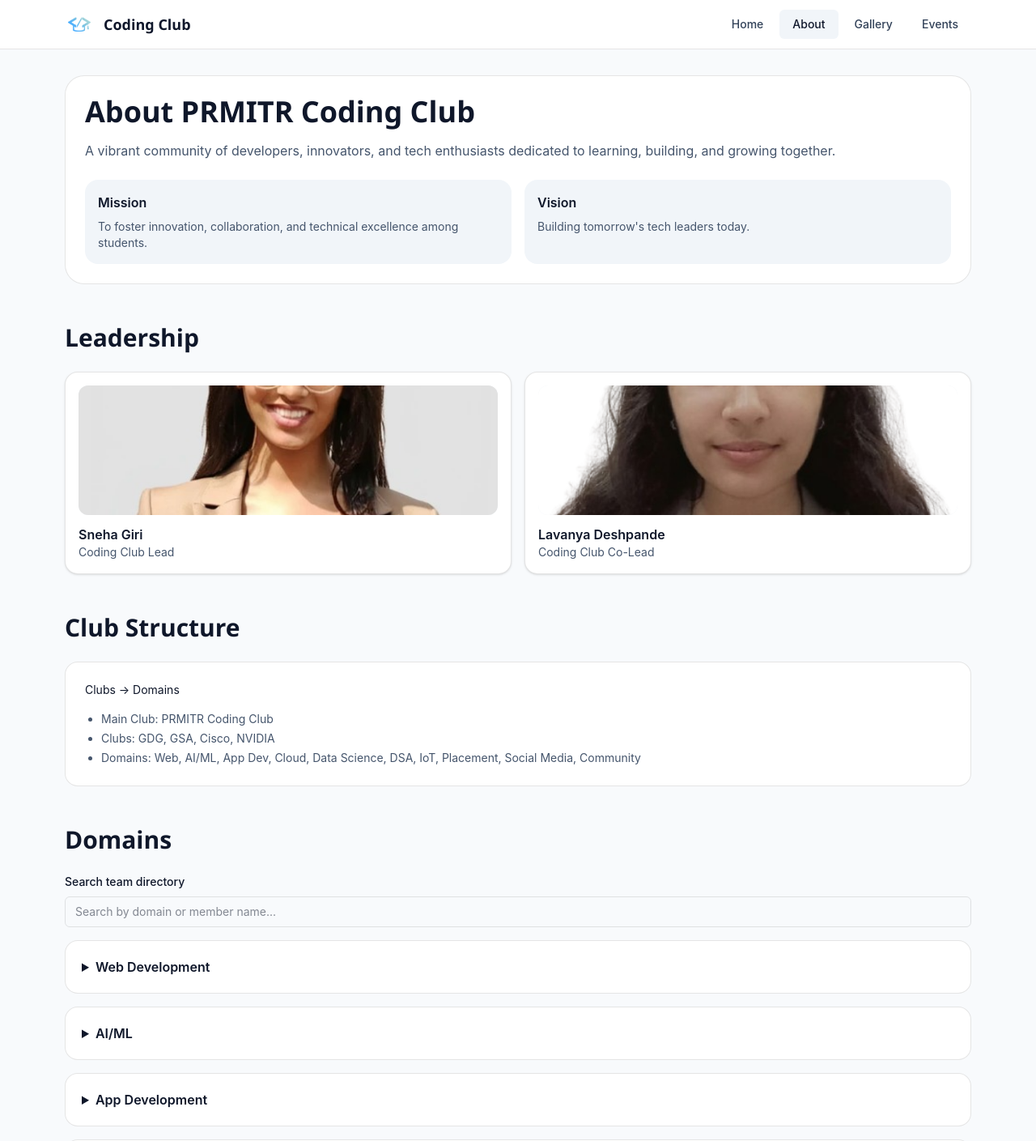
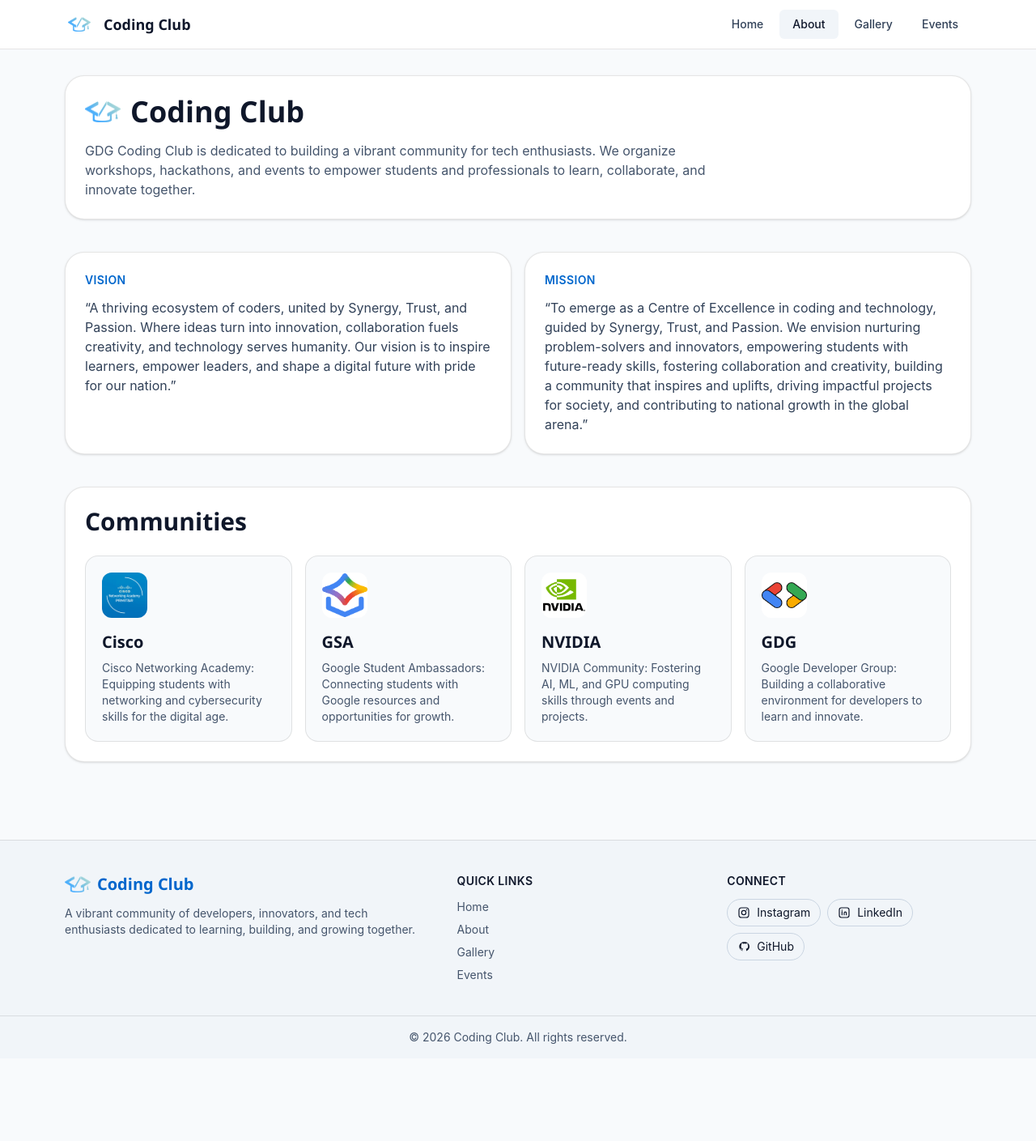
Before and after one commit to GDG-PRMITR/Coding-club-website, a Next.js app: page /about in a window 1280 px wide. Shown: the top 1409 px of the page at 81% size. After the commit the page ends 1307 px from the top, so only its background shows below. Built offline with nearby package versions, Linux system fonts and the light colour scheme.

Commit message:
About Page Done

```diff
--- a/app/about/page.tsx
+++ b/app/about/page.tsx
@@ -1,77 +1,91 @@
 import type { Metadata } from "next";
-import ClubCard from "@/components/ClubCard";
-import DomainDirectory from "@/components/DomainDirectory";
-import TeamCard from "@/components/TeamCard";
-import { clubs } from "@/data/clubs";
-import { faculty } from "@/data/teams";
+import Image from "next/image";
 
 export const metadata: Metadata = {
   title: "About",
-  description: "Learn about PRMITR Coding Club, its leadership, domains, and clubs.",
+  description: "Vision, mission, and communities of Coding Club.",
 };
+
+const communities = [
+  {
+    id: "cisco",
+    name: "Cisco",
+    logo: "/logo/logo-cisco.jpg",
+    description:
+      "Cisco Networking Academy: Equipping students with networking and cybersecurity skills for the digital age.",
+  },
+  {
+    id: "gsa",
+    name: "GSA",
+    logo: "/logo/logo-gsac.png",
+    description:
+      "Google Student Ambassadors: Connecting students with Google resources and opportunities for growth.",
+  },
+  {
+    id: "nvidia",
+    name: "NVIDIA",
+    logo: "/logo/logo-nvidia.jpg",
+    description:
+      "NVIDIA Community: Fostering AI, ML, and GPU computing skills through events and projects.",
+  },
+  {
+    id: "gdg",
+    name: "GDG",
+    logo: "/logo/logo-gdg.png",
+    description:
+      "Google Developer Group: Building a collaborative environment for developers to learn and innovate.",
+  },
+];
 
 export default function AboutPage() {
   return (
-    <div className="space-y-12">
-      <section className="rounded-3xl border border-black/10 bg-white p-6 dark:border-white/10 dark:bg-slate-900">
-        <h1 className="font-display text-4xl font-bold">About PRMITR Coding Club</h1>
-        <p className="mt-4 text-slate-600 dark:text-slate-300">{clubs.mainClub.description}</p>
-        <div className="mt-6 grid gap-4 sm:grid-cols-2">
-          <article className="rounded-2xl bg-slate-100 p-4 dark:bg-slate-950">
-            <h2 className="font-semibold">Mission</h2>
-            <p className="mt-2 text-sm text-slate-600 dark:text-slate-300">{clubs.mainClub.mission}</p>
-          </article>
-          <article className="rounded-2xl bg-slate-100 p-4 dark:bg-slate-950">
-            <h2 className="font-semibold">Vision</h2>
-            <p className="mt-2 text-sm text-slate-600 dark:text-slate-300">{clubs.mainClub.vision}</p>
-          </article>
+    <div className="space-y-10">
+      <section className="rounded-3xl border border-black/10 bg-white p-6 shadow-sm dark:border-white/10 dark:bg-slate-900">
+        <div className="flex items-center gap-3">
+          <Image src="/Coding-Club.png" alt="Coding Club Logo" width={44} height={44} className="object-contain" />
+          <h1 className="font-display text-4xl font-bold">Coding Club</h1>
         </div>
+        <p className="mt-4 max-w-3xl text-slate-600 dark:text-slate-300">
+          GDG Coding Club is dedicated to building a vibrant community for tech enthusiasts. We organize workshops,
+          hackathons, and events to empower students and professionals to learn, collaborate, and innovate together.
+        </p>
       </section>
 
-      <section>
-        <h2 className="font-display text-3xl font-bold">Leadership</h2>
-        <div className="mt-6 grid gap-4 sm:grid-cols-2">
-          <TeamCard name={clubs.mainClub.lead.name} role={clubs.mainClub.lead.role} photo={clubs.mainClub.lead.photo} />
-          <TeamCard name={clubs.mainClub.coLead.name} role={clubs.mainClub.coLead.role} photo={clubs.mainClub.coLead.photo} />
-        </div>
+      <section className="grid gap-4 md:grid-cols-2">
+        <article className="rounded-3xl border border-black/10 bg-white p-6 shadow-sm dark:border-white/10 dark:bg-slate-900">
+          <p className="text-sm font-semibold uppercase tracking-wide text-primary">Vision</p>
+          <p className="mt-3 text-slate-700 dark:text-slate-300">
+            &ldquo;A thriving ecosystem of coders, united by Synergy, Trust, and Passion. Where ideas turn into
+            innovation, collaboration fuels creativity, and technology serves humanity. Our vision is to inspire
+            learners, empower leaders, and shape a digital future with pride for our nation.&rdquo;
+          </p>
+        </article>
+
+        <article className="rounded-3xl border border-black/10 bg-white p-6 shadow-sm dark:border-white/10 dark:bg-slate-900">
+          <p className="text-sm font-semibold uppercase tracking-wide text-primary">Mission</p>
+          <p className="mt-3 text-slate-700 dark:text-slate-300">
+            &ldquo;To emerge as a Centre of Excellence in coding and technology, guided by Synergy, Trust, and Passion.
+            We envision nurturing problem-solvers and innovators, empowering students with future-ready skills,
+            fostering collaboration and creativity, building a community that inspires and uplifts, driving impactful
+            projects for society, and contributing to national growth in the global arena.&rdquo;
+          </p>
+        </article>
       </section>
 
-      <section>
-        <h2 className="font-display text-3xl font-bold">Club Structure</h2>
-        <div className="mt-6 rounded-2xl border border-black/10 bg-white p-6 text-sm dark:border-white/10 dark:bg-slate-900">
-          <p>Clubs → Domains</p>
-          <ul className="mt-4 list-disc space-y-1 pl-5 text-slate-600 dark:text-slate-300">
-            <li>Main Club: PRMITR Coding Club</li>
-            <li>Clubs: GDG, GSA, Cisco, NVIDIA</li>
-            <li>Domains: Web, AI/ML, App Dev, Cloud, Data Science, DSA, IoT, Placement, Social Media, Community</li>
-          </ul>
-        </div>
-      </section>
-
-      <section>
-        <h2 className="font-display text-3xl font-bold">Domains</h2>
-        <div className="mt-6">
-          <DomainDirectory />
-        </div>
-      </section>
-
-      <section>
-        <h2 className="font-display text-3xl font-bold">Faculty Members</h2>
-        <div className="mt-6 grid gap-4 md:grid-cols-2">
-          {faculty.map((member) => (
-            <article key={member.name} className="rounded-2xl border border-black/10 bg-white p-4 dark:border-white/10 dark:bg-slate-900">
-              <h3 className="font-semibold">{member.name}</h3>
-              <p className="text-sm text-slate-600 dark:text-slate-300">{member.role}</p>
+      <section className="rounded-3xl border border-black/10 bg-white p-6 shadow-sm dark:border-white/10 dark:bg-slate-900">
+        <h2 className="font-display text-3xl font-bold">Communities</h2>
+        <div className="mt-6 grid gap-4 sm:grid-cols-2 lg:grid-cols-4">
+          {communities.map((community) => (
+            <article
+              key={community.id}
+              className="rounded-2xl border border-black/10 bg-slate-50 p-5 transition hover:-translate-y-0.5 dark:border-white/10 dark:bg-slate-950"
+            >
+              <div className="relative mb-4 h-14 w-14 overflow-hidden rounded-xl bg-white p-1 dark:bg-slate-900">
+                <Image src={community.logo} alt={`${community.name} Logo`} fill className="object-contain" />
+              </div>
+              <h3 className="font-display text-xl font-bold">{community.name}</h3>
+              <p className="mt-2 text-sm text-slate-600 dark:text-slate-300">{community.description}</p>
             </article>
-          ))}
-        </div>
-      </section>
-
-      <section id="clubs">
-        <h2 className="font-display text-3xl font-bold">Clubs</h2>
-        <div className="mt-6 grid gap-4 sm:grid-cols-2 lg:grid-cols-4">
-          {clubs.subClubs.map((club) => (
-            <ClubCard key={club.id} club={club} />
           ))}
         </div>
       </section>
--- a/data/clubs.ts
+++ b/data/clubs.ts
@@ -27,7 +27,7 @@
   mainClub: {
     id: "coding-club",
     name: "PRMITR Coding Club",
-    logo: "/logo/logo-coding-club.png",
+    logo: "/Coding-Club.png",
     description:
       "A vibrant community of developers, innovators, and tech enthusiasts dedicated to learning, building, and growing together.",
     lead: {
--- a/data/config.ts
+++ b/data/config.ts
@@ -1,6 +1,6 @@
 export const siteConfig = {
   name: "Coding Club",
-  logo: "/logo/logo-coding-club.png",
+  logo: "/Coding-Club.png",
   institution: "PRMITR",
   description:
     "A vibrant community of developers, innovators, and tech enthusiasts dedicated to learning, building, and growing together.",
```
